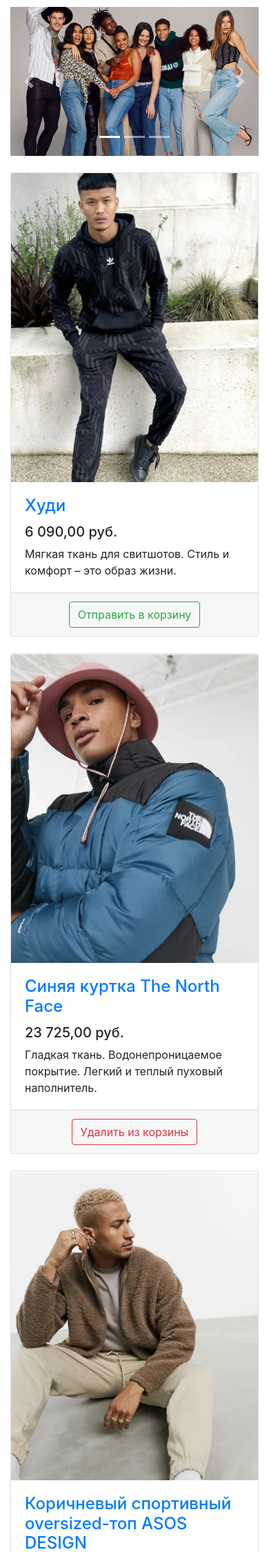
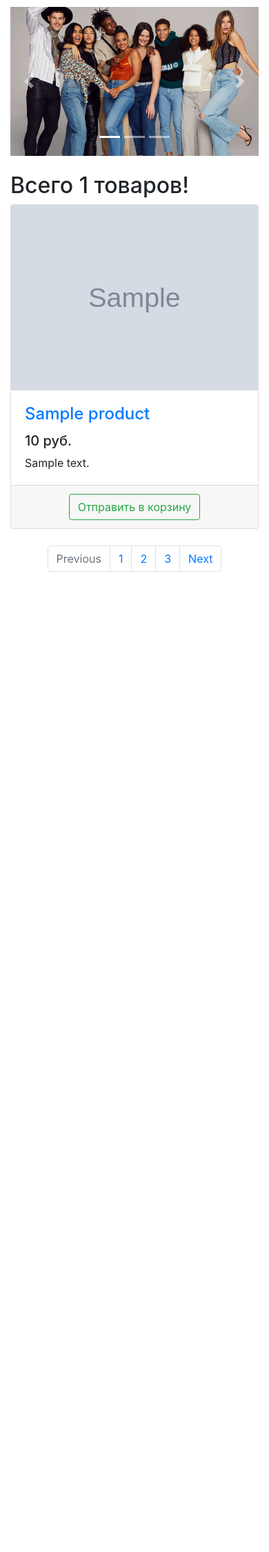
Before and after one commit to uralskiyart/geekshop-server, a Django app: template products/templates/products/products.html in a window 390 px wide. Shown: the part 412-2662 px from the top of the page at 69% size. After the commit the page ends 1241 px from the top, so only its background shows below. Run offline with Django 3.2, Linux system fonts and the light colour scheme; the template is opened without the code that fills it: most values are stand-ins (such as "Sample title", 1, 10 or a date in 2020); grey boxes marked "Sample" are stand-in pictures; some libraries are stand-ins or nearby versions.

Commit message:
hw2 is done!

```diff
--- a/products/templates/products/base.html
+++ b/products/templates/products/base.html
@@ -59,7 +59,9 @@
 
 {% block content %} {% endblock %}
 
-{% block footer %} {% endblock %}
+{% block footer %}
+
+{% endblock %}
 
 <!-- Bootstrap core JavaScript -->
 <script src="{% static 'vendor/jquery/jquery.min.js' %}"></script>
--- a/products/templates/products/index.html
+++ b/products/templates/products/index.html
@@ -11,8 +11,9 @@
         <div class="container">
             <div class="row">
                 <div class="col-lg-6">
-                    <h1 class="mt-5">GeekShop Store</h1>
+                    <h1 class="mt-5">{{ tittle}} </h1>
                     <p>
+
                         Новые образы и лучшие бренды на GeekShop Store.
                         Бесплатная доставка по всему миру! Аутлет: до -70% Собственный бренд. -20% новым покупателям.
                     </p>
--- a/products/templates/products/products.html
+++ b/products/templates/products/products.html
@@ -2,7 +2,7 @@
 {% load static %}
 
 {% block css %}
-      <link href="{% static 'css/products.css'%}" rel="stylesheet">
+    <link href="{% static 'css/products.css' %}" rel="stylesheet">
 {% endblock %}
 
 {% block content %}
@@ -35,13 +35,16 @@
                     </ol>
                     <div class="carousel-inner" role="listbox">
                         <div class="carousel-item active">
-                            <img class="d-block img-fluid" src="/static/vendor/img/slides/slide-1.jpg" alt="First slide">
+                            <img class="d-block img-fluid" src="/static/vendor/img/slides/slide-1.jpg"
+                                 alt="First slide">
                         </div>
                         <div class="carousel-item">
-                            <img class="d-block img-fluid" src="/static/vendor/img/slides/slide-2.jpg" alt="Second slide">
+                            <img class="d-block img-fluid" src="/static/vendor/img/slides/slide-2.jpg"
+                                 alt="Second slide">
                         </div>
                         <div class="carousel-item">
-                            <img class="d-block img-fluid" src="/static/vendor/img/slides/slide-3.jpg" alt="Third slide">
+                            <img class="d-block img-fluid" src="/static/vendor/img/slides/slide-3.jpg"
+                                 alt="Third slide">
                         </div>
                     </div>
                     <a class="carousel-control-prev" href="#carouselExampleIndicators" role="button" data-slide="prev">
@@ -54,128 +57,32 @@
                     </a>
                 </div>
 
+                <h2>Всего {{ products|length }} товаров!</h2>
+
                 <div class="row">
 
+
+                    {% for product in products %}
                         <div class="col-lg-4 col-md-6 mb-4">
                             <div class="card h-100">
                                 <a href="#">
                                     <img class="card-img-top"
-                                     src="{% static 'vendor/img/products/Adidas-hoodie.png'%}"
+                                         src="{% static product.image %}"
                                          alt="">
                                 </a>
                                 <div class="card-body">
                                     <h4 class="card-title">
-                                    <a href="#">Худи </a>
+                                        <a href="#">{{ product.name }} </a>
                                     </h4>
-                                <h5>6 090,00 руб.</h5>
-                                <p class="card-text">Мягкая ткань для свитшотов. Стиль и комфорт – это образ жизни.</p>
+                                    <h5>{{ product.price }} руб.</h5>
+                                    <p class="card-text">{{ product.description }}</p>
                                 </div>
                                 <div class="card-footer text-center">
                                     <button type="button" class="btn btn-outline-success">Отправить в корзину</button>
                                 </div>
                             </div>
                         </div>
-
-                    <div class="col-lg-4 col-md-6 mb-4">
-                        <div class="card h-100">
-                            <a href="#">
-                                <img class="card-img-top"
-                                     src="{% static 'vendor/img/products/Blue-jacket-The-North-Face.png'%}" alt="">
-                            </a>
-                            <div class="card-body">
-                                <h4 class="card-title">
-                                    <a href="#">Синяя куртка The North Face</a>
-                                </h4>
-                                <h5>23 725,00 руб.</h5>
-                                <p class="card-text">
-                                    Гладкая ткань. Водонепроницаемое покрытие. Легкий и теплый пуховый наполнитель.
-                                </p>
-                            </div>
-                            <div class="card-footer text-center">
-                                <button type="button" class="btn btn-outline-danger">Удалить из корзины</button>
-                            </div>
-                        </div>
-                    </div>
-
-                    <div class="col-lg-4 col-md-6 mb-4">
-                        <div class="card h-100">
-                            <a href="#">
-                                <img class="card-img-top"
-                                     src="{% static 'vendor/img/products/Brown-sports-oversized-top-ASOS-DESIGN.png'%}"
-                                     alt="">
-                            </a>
-                            <div class="card-body">
-                                <h4 class="card-title">
-                                    <a href="#">Коричневый спортивный oversized-топ ASOS DESIGN</a>
-                                </h4>
-                                <h5>3 390,00 руб.</h5>
-                                <p class="card-text">Материал с плюшевой текстурой. Удобный и мягкий.</p>
-                            </div>
-                            <div class="card-footer text-center">
-                                <button type="button" class="btn btn-outline-success">Отправить в корзину</button>
-                            </div>
-                        </div>
-                    </div>
-
-                    <div class="col-lg-4 col-md-6 mb-4">
-                        <div class="card h-100">
-                            <a href="#">
-                                <img class="card-img-top"
-                                     src="{% static 'vendor/img/products/Black-Nike-Heritage-backpack.png'%}"
-                                     alt="">
-                            </a>
-                            <div class="card-body">
-                                <h4 class="card-title">
-                                    <a href="#">Черный рюкзак Nike Heritage</a>
-                                </h4>
-                                <h5>2 340,00 руб.</h5>
-                                <p class="card-text">Плотная ткань. Легкий материал.</p>
-                            </div>
-                            <div class="card-footer text-center">
-                                <button type="button" class="btn btn-outline-success">Отправить в корзину</button>
-                            </div>
-                        </div>
-                    </div>
-
-                    <div class="col-lg-4 col-md-6 mb-4">
-                        <div class="card h-100">
-                            <a href="#">
-                                <img class="card-img-top"
-                                     src="{% static  'vendor/img/products/Black-Dr-Martens-shoes.png'%}"
-                                     alt="">
-                            </a>
-                            <div class="card-body">
-                                <h4 class="card-title">
-                                    <a href="#">Черные туфли на платформе с 3 парами люверсов Dr Martens 1461 Bex</a>
-                                </h4>
-                                <h5>13 590,00 руб.</h5>
-                                <p class="card-text">Гладкий кожаный верх. Натуральный материал.</p>
-                            </div>
-                            <div class="card-footer text-center">
-                                <button type="button" class="btn btn-outline-success">Отправить в корзину</button>
-                            </div>
-                        </div>
-                    </div>
-
-                    <div class="col-lg-4 col-md-6 mb-4">
-                        <div class="card h-100">
-                            <a href="#">
-                                <img class="card-img-top"
-                                     src="{% static 'vendor/img/products/Dark-blue-wide-leg-ASOs-DESIGN-trousers.png'%}"
-                                     alt="">
-                            </a>
-                            <div class="card-body">
-                                <h4 class="card-title">
-                                    <a href="#">Темно-синие широкие строгие брюки ASOS DESIGN</a>
-                                </h4>
-                                <h5>2 890,00 руб.</h5>
-                                <p class="card-text">Легкая эластичная ткань сирсакер Фактурная ткань.</p>
-                            </div>
-                            <div class="card-footer text-center">
-                                <button type="button" class="btn btn-outline-success">Отправить в корзину</button>
-                            </div>
-                        </div>
-                    </div>
+                    {% endfor %}
 
                 </div>
 
```
Also changed, not shown: products/views.py (+5 -3 lines). Lines whose indentation alone changed are shown as unchanged.
